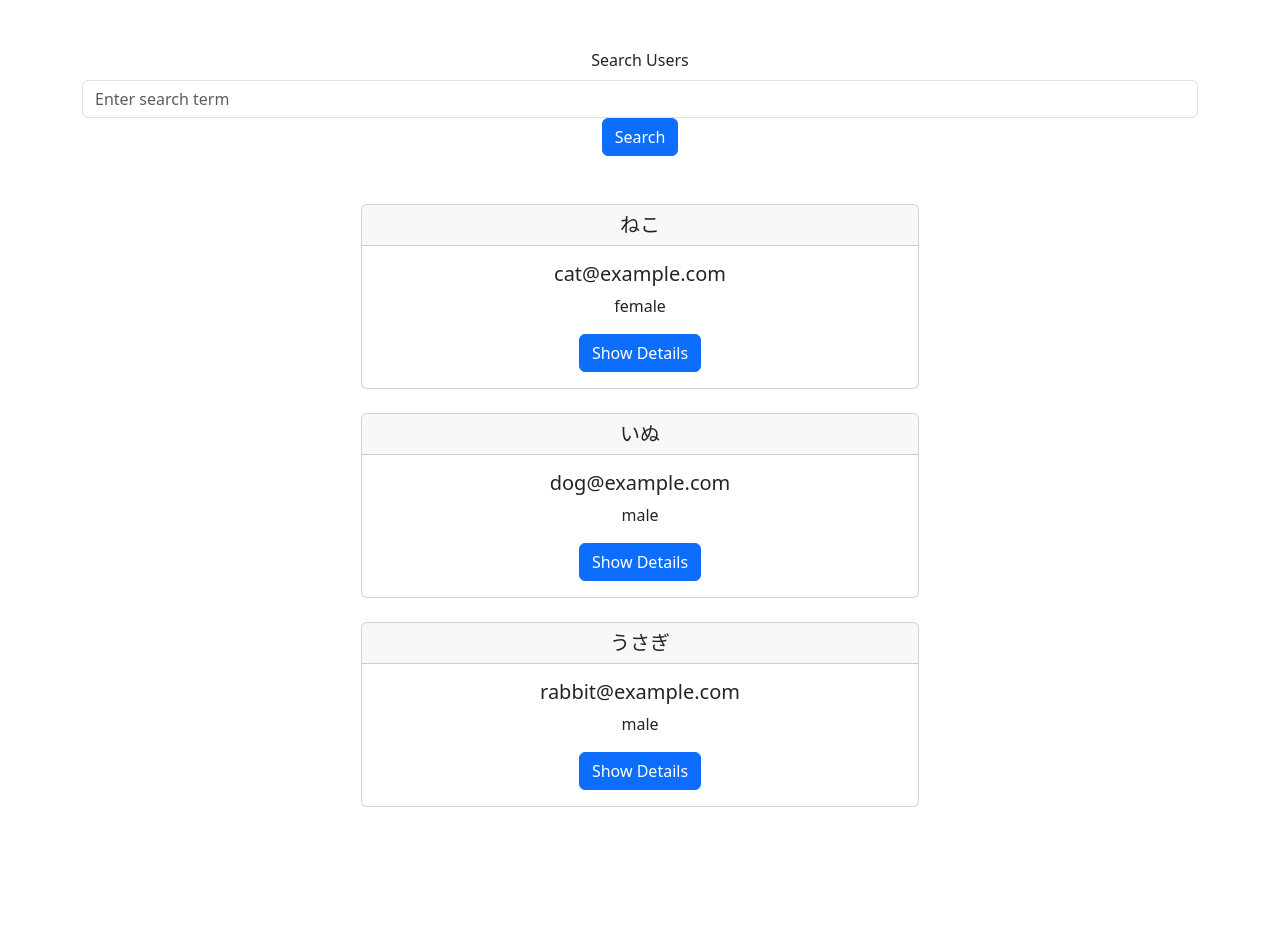
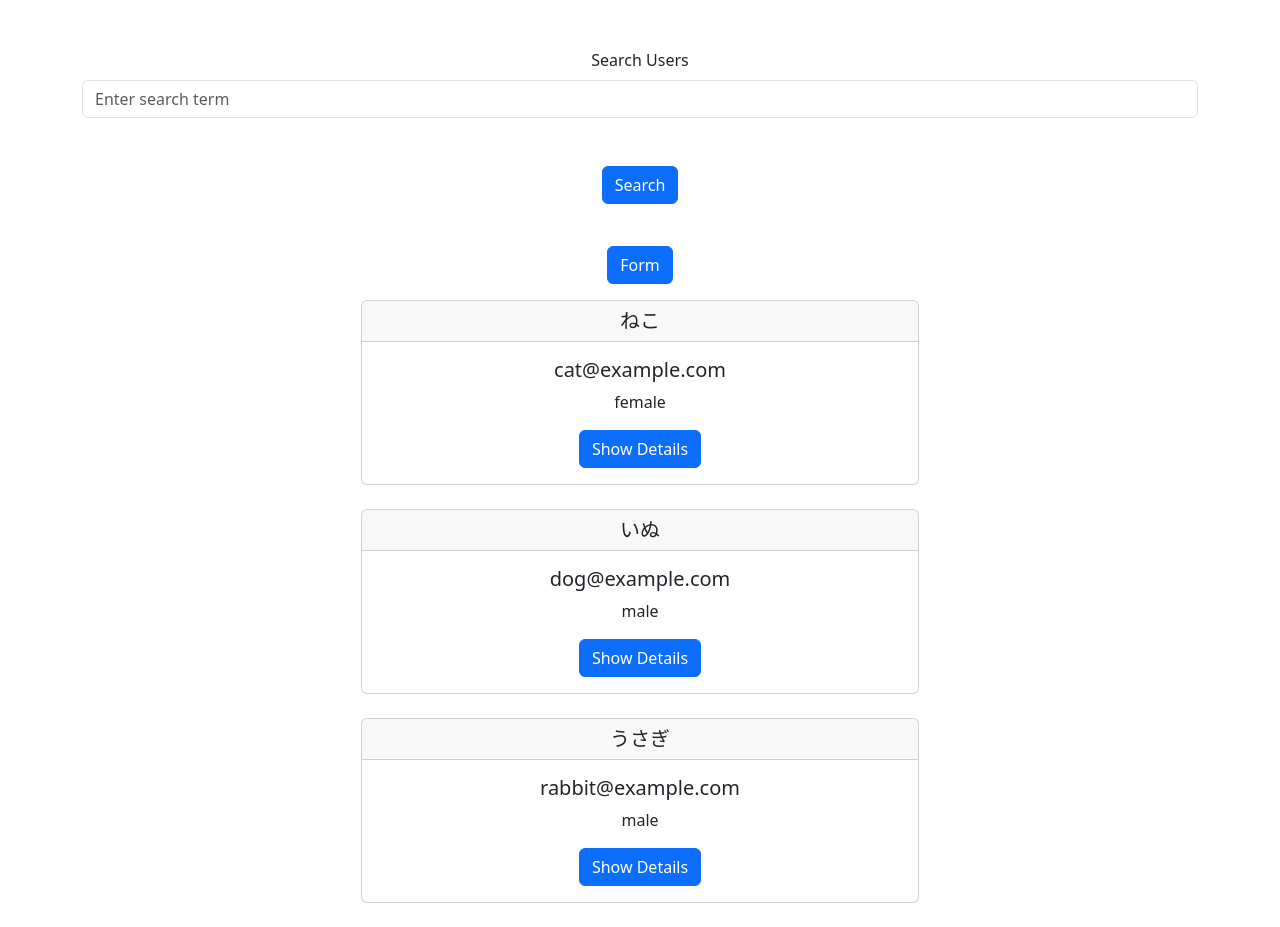
Before and after one commit to Goemon5/hackathon_passion, a React (Create React App) app in the folder front/: page / in a window 1280 px wide. Before the commit the page ends 831 px from the top, so only its background shows below. Built offline with nearby package versions, Linux system fonts and the light colour scheme.

Commit message:
UI変更

```diff
--- a/front/src/App.css
+++ b/front/src/App.css
@@ -36,3 +36,18 @@
     transform: rotate(360deg);
   }
 }
+
+.fixed-search {
+  position: fixed;
+  top: 0;
+  left: 0;
+  right: 0;
+  z-index: 1000;
+
+  background-color: white;
+
+}
+
+.content {
+  margin-top: 230px;
+}
--- a/front/src/App.js
+++ b/front/src/App.js
@@ -5,7 +5,7 @@ import Form from "./components/form/Form.tsx";
 import Search from './components/Search';
 import React, { useState, useEffect } from 'react';
 import 'bootstrap/dist/css/bootstrap.min.css';
-import { BrowserRouter as Router, Route, Routes } from 'react-router-dom';
+import { BrowserRouter as Router, Route, Routes,Link } from 'react-router-dom';
 import Button from 'react-bootstrap/Button';
 
 function App() {
@@ -36,20 +36,36 @@ function App() {
   };
 
   return (
+  /*
     <Router>
       <div className="App">
         <Search query={query} setQuery={setQuery} handleSearch={handleSearch} />
-        {/*
-          <Link to="/form">
-            <Button variant="primary" className="my-3">Go to Form</Button>
-          </Link>
-        */}
         <Users users={searchResults} />
-        <Routes>
-          <Route path="/form" element={<Form />} />
-        </Routes>
       </div>
     </Router>
+
+    */
+
+    <Router>
+    <div className="App">
+
+      <Routes>
+        <Route path="/" element={
+          <>
+            <Search query={query} setQuery={setQuery} handleSearch={handleSearch} />
+          <div className="mt-3">
+
+          </div>
+            <Users users={searchResults} />
+
+          </>
+        } />
+        <Route path="/form" element={<Form />} />
+      </Routes>
+
+    </div>
+  </Router>
+
   );
 }
 
--- a/front/src/components/Search.js
+++ b/front/src/components/Search.js
@@ -2,6 +2,7 @@
 import React from 'react';
 import Form from 'react-bootstrap/Form';
 import Button from 'react-bootstrap/Button';
+import { BrowserRouter as Router, Route, Routes,Link } from 'react-router-dom';
 
 function Search({ query, setQuery, handleSearch }) {
   const handleSubmit = (e) => {
@@ -10,6 +11,7 @@ function Search({ query, setQuery, handleSearch }) {
   };
 
   return (
+  <div className="fixed-search">
     <div className="container mt-5">
       <Form onSubmit={handleSubmit}>
         <Form.Group controlId="searchQuery">
@@ -21,10 +23,14 @@ function Search({ query, setQuery, handleSearch }) {
             onChange={(e) => setQuery(e.target.value)}
           />
         </Form.Group>
+      <div className="mt-5">
         <Button variant="primary" type="submit">
           Search
         </Button>
+      </div>
       </Form>
+
+    </div>
     </div>
   );
 }
--- a/front/src/components/Users.js
+++ b/front/src/components/Users.js
@@ -2,6 +2,7 @@
 import React, { useState } from 'react';
 import Modal from 'react-bootstrap/Modal';
 import Button from 'react-bootstrap/Button';
+import { BrowserRouter as Router, Route, Routes,Link } from 'react-router-dom';
 
 function Users({ users }) {
   const [showModal, setShowModal] = useState(false);
@@ -18,7 +19,12 @@ function Users({ users }) {
   };
 
   return (
-    <div className="container mt-5">
+    <div className="container mt-100">
+
+      <div className="content">
+      <Link to="/form">
+              <Button variant="primary" className="my-3">Form</Button>
+            </Link>
       {users.map((user, index) => (
         <div className="card mb-4 mx-auto" key={index} style={{ width: '50%' }}>
           <h5 className="card-header">{user.name}</h5>
@@ -52,6 +58,7 @@ function Users({ users }) {
           </Button>
         </Modal.Footer>
       </Modal>
+      </div>
     </div>
   );
 }
--- a/front/src/components/form/Form.tsx
+++ b/front/src/components/form/Form.tsx
@@ -1,10 +1,11 @@
 
-
+/*/src/form/Form.tsx*/
 
 import React from "react";
 import { useState } from "react";
 import Button from 'react-bootstrap/Button';
 import 'bootstrap/dist/css/bootstrap.min.css';
+import { Link } from 'react-router-dom';
 
 const Form = () => {
   const [formData, setFormData] = useState({
@@ -34,11 +35,18 @@ const Form = () => {
 
   return (
     <>
+    <div className="text-center mt-5 mb-5">
+        <Link to="/">
+          <Button variant="secondary" >Home</Button>
+        </Link>
+      </div>
+
       {isSubmitted ? (
         <div className="text-center mt-5">
           <h2>送信が完了しました</h2>
         </div>
       ) : (
+
         <form
           onSubmit={handleSubmit}
           className="p-4 border rounded shadow-sm"
@@ -117,6 +125,9 @@ const Form = () => {
           </Button>
         </form>
       )}
+
+
+
     </>
   );
 };
```
